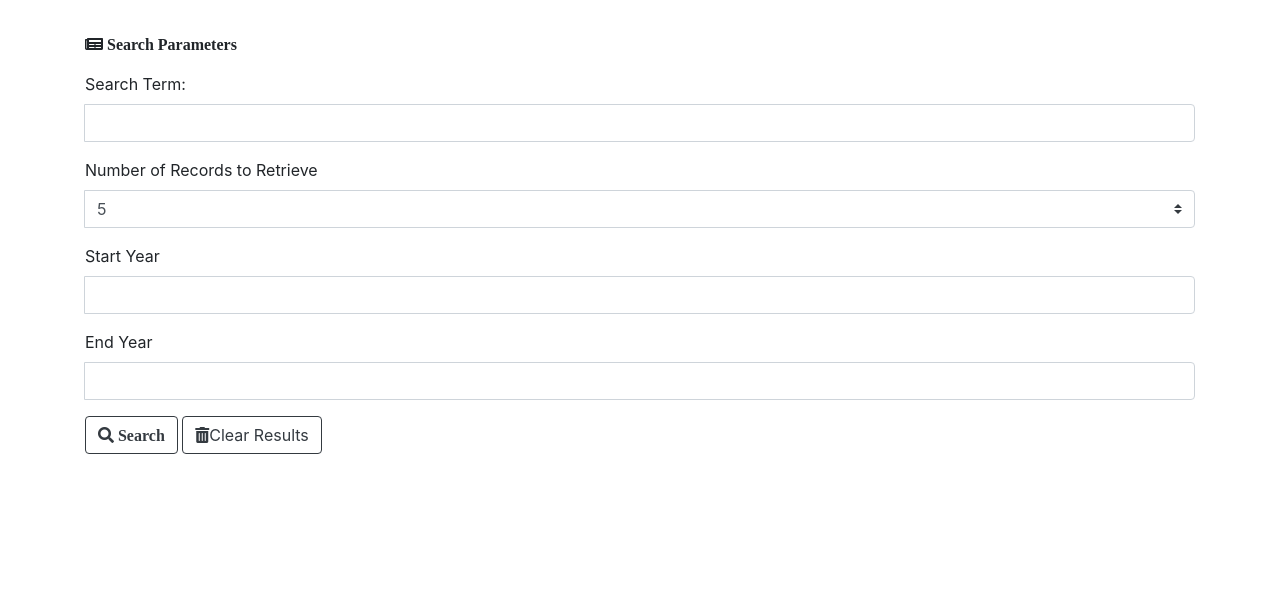
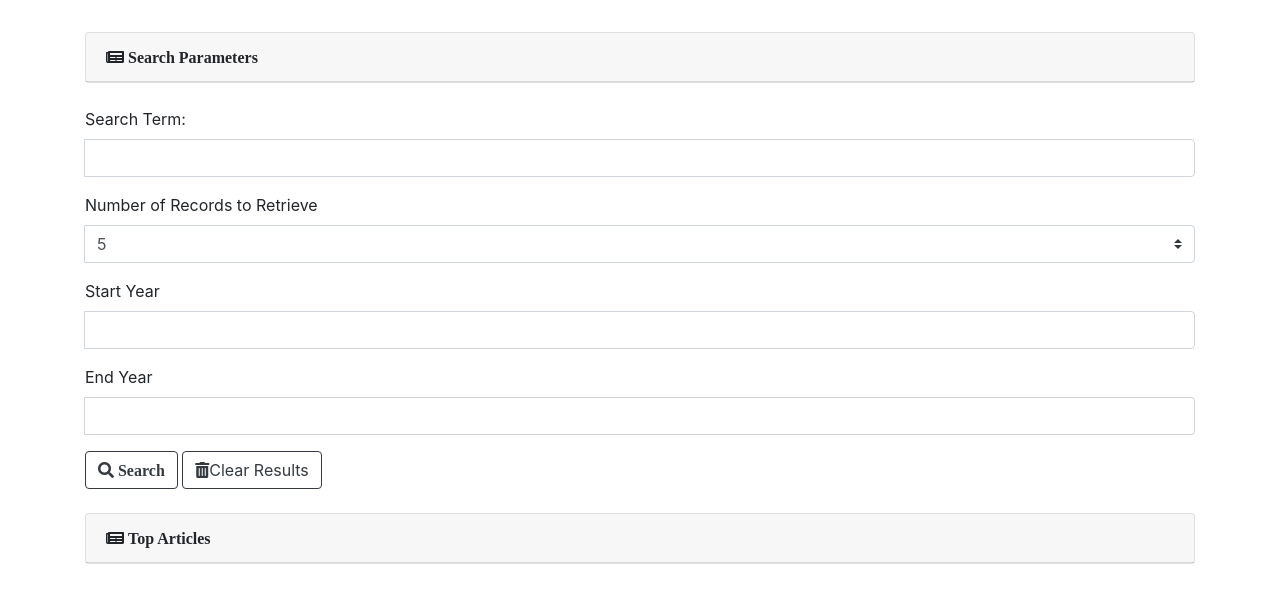
Before and after one commit to ShayH88/Bravo-Team, a plain HTML site: page index.html in a window 1280 px wide. Shown: the part 184-786 px from the top of the page. Drawn offline with nearby package versions, Linux system fonts and the light colour scheme; no server answers.

Commit message:
HTML 95% complete, fixed file path

```diff
--- a/index.html
+++ b/index.html
@@ -8,16 +8,13 @@
     <title>GIPHY API</title>
 
     <!-- font awesome -->
-    <link rel="stylesheet" href="https://use.fontawesome.com/releases/v5.3.1/css/all.css" integrity="sha384-mzrmE5qonljUremFsqc01SB46JvROS7bZs3IO2EmfFsd15uHvIt+Y8vEf7N7fWAU" crossorigin="anonymous">
+    <link rel="stylesheet" href="https://use.fontawesome.com/releases/v5.3.1/css/all.css" integrity="sha384-mzrmE5qonljUremFsqc01SB46JvROS7bZs3IO2EmfFsd15uHvIt+Y8vEf7N7fWAU"
+        crossorigin="anonymous">
 
     <!-- css -->
     <link rel="stylesheet" href="assets/css/reset.css" />
     <link rel="stylesheet" href="https://stackpath.bootstrapcdn.com/bootstrap/4.1.3/css/bootstrap.min.css">
     <link rel="stylesheet" type="text/css" href="assets/css/style.css">
-    <!-- jQUery -->
-    <script src="https://ajax.googleapis.com/ajax/libs/jquery/3.3.1/jquery.min.js"></script>
-    <script src="assets/js/logic.js" type="text/javascript"></script>
-
 
 </head>
 
@@ -29,7 +26,13 @@
             <h1 class="text-center display-5"><i class="far fa-newspaper"></i> NEW YORK TIMES SEARCH</h1>
         </div>
 
-        <p><i class="fas fa-newspaper"> Search Parameters</i></p>
+        <div class="card">
+            <div id="parameterBody" class="card-header">
+                <i class="fas fa-newspaper"> Search Parameters</i>
+            </div>
+        </div>
+
+        <br>
 
         <label for="basic-url">Search Term:</label>
         <div class="input-group mb-3">
@@ -68,15 +71,30 @@
             <input id="end-date" type="text" class="form-control" id="basic-url" aria-describedby="basic-addon3">
         </div>
 
+        <div>
             <button type="button" class="btn btn-outline-dark"><i class="fas fa-search"> Search</i></button>
             <button type="button" class="btn btn-outline-dark"><i class="fas fa-trash-alt"></i>Clear Results</i></button>
+        </div>
+
+        <br>
+        <div class="card">
+            <div id="parameterBody" class="card-header">
+                <i class="fas fa-newspaper"> Top Articles</i>
+            </div>
+        </div>
 
 
 
-        <!-- <i class="fas fa-heart"></i> -->
+    <footer class="fixed-bottom container-fluid page-footer">
+            <div class="footer-copyright text-center p-3 text-white"><p>Made with lots and lots of <i class="fas fa-heart"></i></p></div>
+    </footer>
+
     </div>
     <!--container end-->
 
+    <!-- jQUery -->
+    <script src="https://ajax.googleapis.com/ajax/libs/jquery/3.3.1/jquery.min.js"></script>
+    <script src="assets/javascript/logic.js" type="text/javascript"></script>
 
 </body>
 
```
Lines whose indentation alone changed are shown as unchanged.
